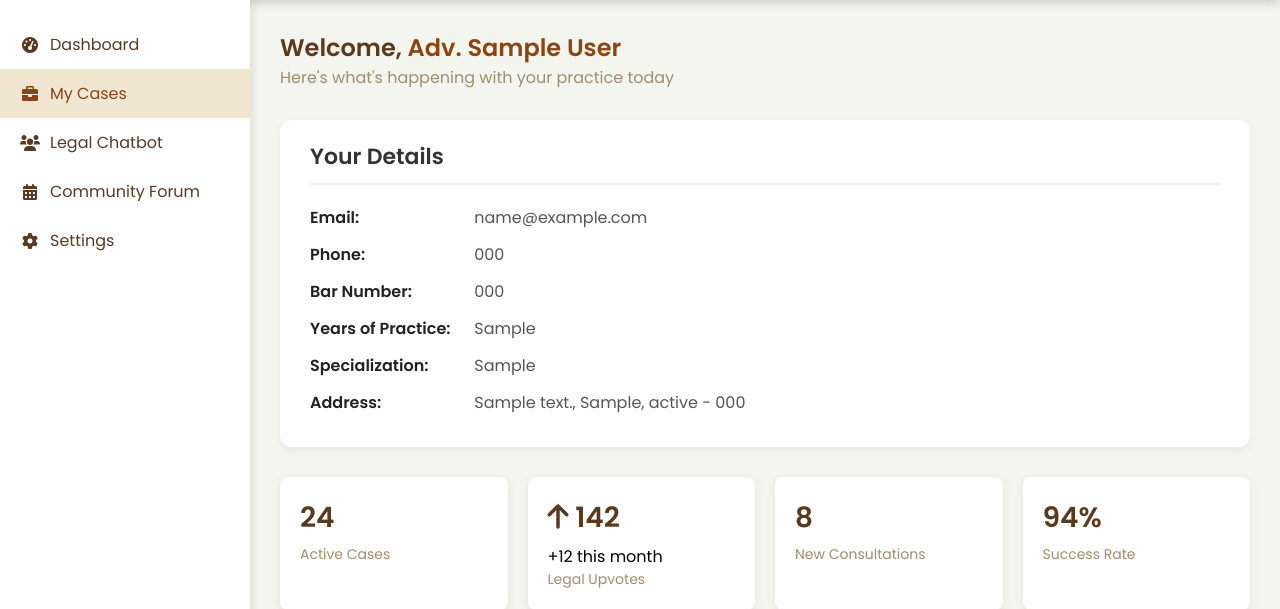
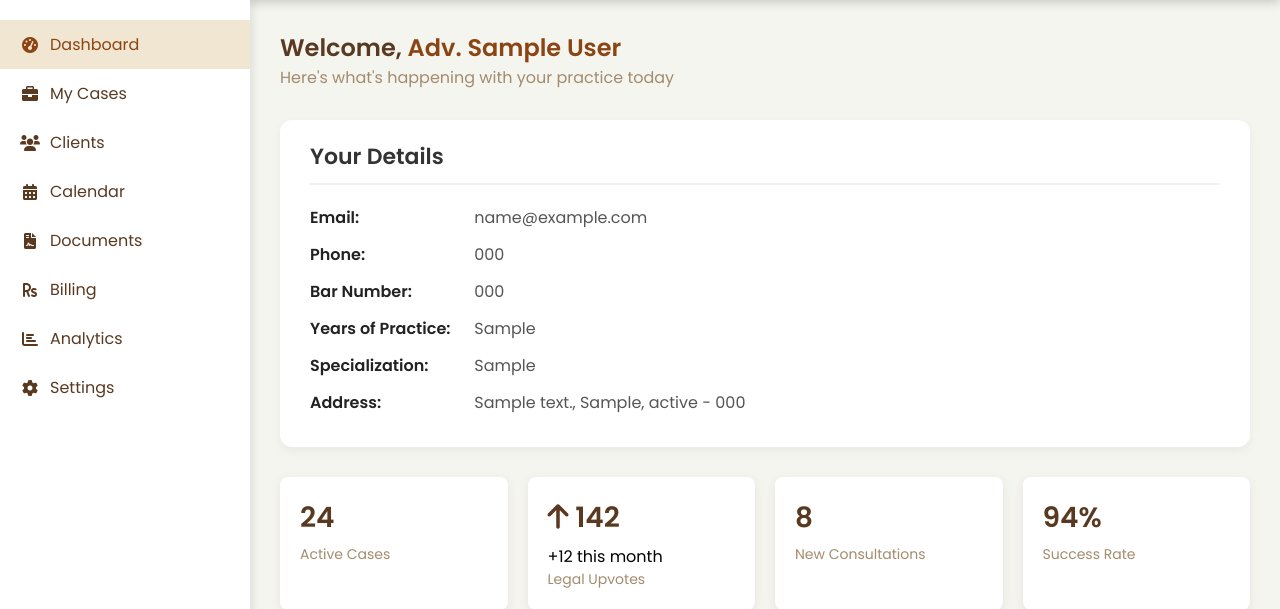
Before and after one commit to khushisharma123456/legallok3, a Flask app: page /lawyer_dashboard in a window 1280 px wide. Shown: the part 70-679 px from the top of the page. Run offline with Flask 3, Linux system fonts and the light colour scheme; a user stored in the database is signed in; tables that the repository leaves empty hold one stand-in row (values such as "Sample post").

Commit message:
Update lawyer dashboard.html

```diff
--- a/templates/lawyer dashboard.html
+++ b/templates/lawyer dashboard.html
@@ -29,23 +29,35 @@
     <div class="dashboard-container">
         <!-- Sidebar Navigation -->
         <div class="sidebar">
-            <a href="lawyer dashboard.html" class="nav-item">
+            <a href="#" class="nav-item active">
                 <i class="fas fa-tachometer-alt"></i>
                 Dashboard
             </a>
-            <a href="lawyer cases.html" class="nav-item active">
+            <a href="/lawyer_cases" class="nav-item">
                 <i class="fas fa-briefcase"></i>
                 My Cases
             </a>
-            <a href="clients.html" class="nav-item">
+            <a href="#" class="nav-item">
                 <i class="fas fa-users"></i>
-                Legal Chatbot
+                Clients
             </a>
-            <a href="calendar.html" class="nav-item">
+            <a href="#" class="nav-item">
                 <i class="fas fa-calendar-alt"></i>
-                Community Forum
+                Calendar
             </a>
-            <a href="lawyer settings.html" class="nav-item">
+            <a href="#" class="nav-item">
+                <i class="fas fa-file-contract"></i>
+                Documents
+            </a>
+            <a href="#" class="nav-item">
+                <i class="fas fa-rupee-sign"></i>
+                Billing
+            </a>
+            <a href="#" class="nav-item">
+                <i class="fas fa-chart-bar"></i>
+                Analytics
+            </a>
+            <a href="/lawyer_settings" class="nav-item">
                 <i class="fas fa-cog"></i>
                 Settings
             </a>
```
